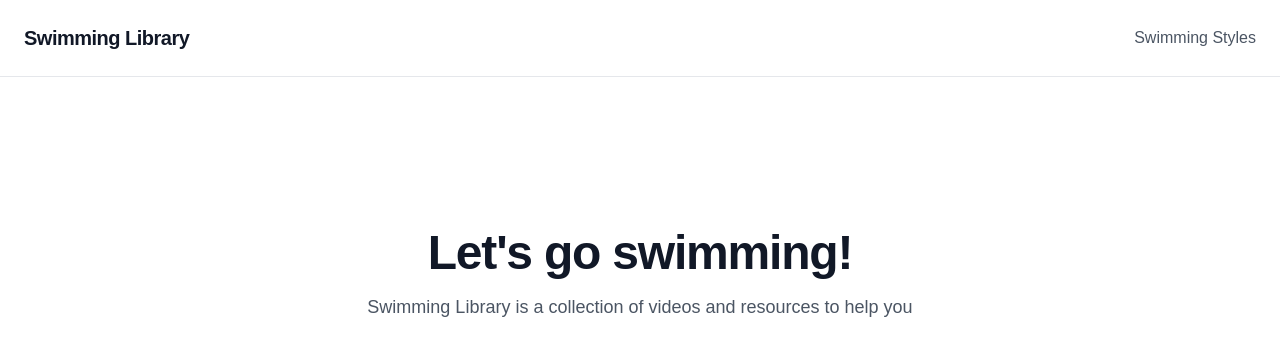
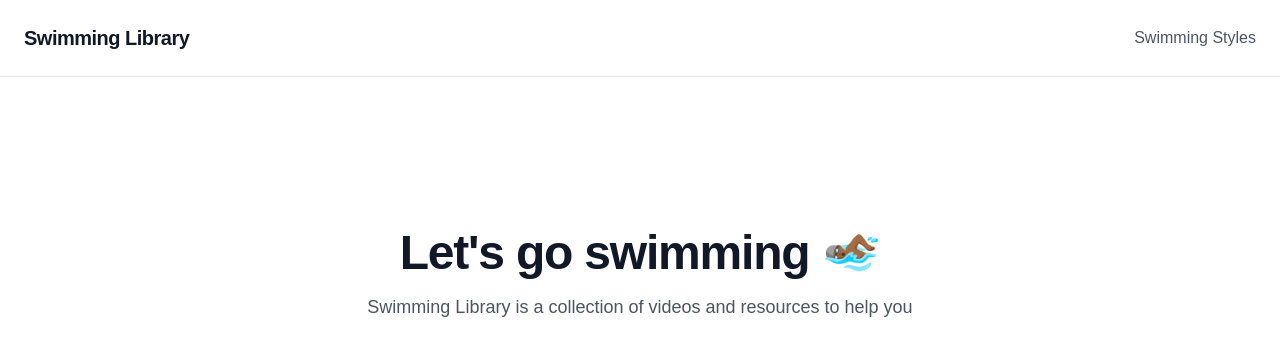
Before and after one commit to yhsol/swimming-library, a Next.js app: page / in a window 1280 px wide. Shown: the top 356 px of the page. Built offline with nearby package versions, Linux system fonts and the light colour scheme.

Commit message:
feat: emoji

```diff
--- a/app/page.tsx
+++ b/app/page.tsx
@@ -2,7 +2,7 @@ export default function Home() {
   return (
     <div className="text-center py-28">
       <h1 className="text-5xl font-semibold tracking-tight text-gray-900">
-        {`Let's go swimming!`}
+        {`Let's go swimming 🏊🏾‍♂️`}
       </h1>
       <p className="mt-4 text-lg text-gray-600">
         Swimming Library is a collection of videos and resources to help you
```
